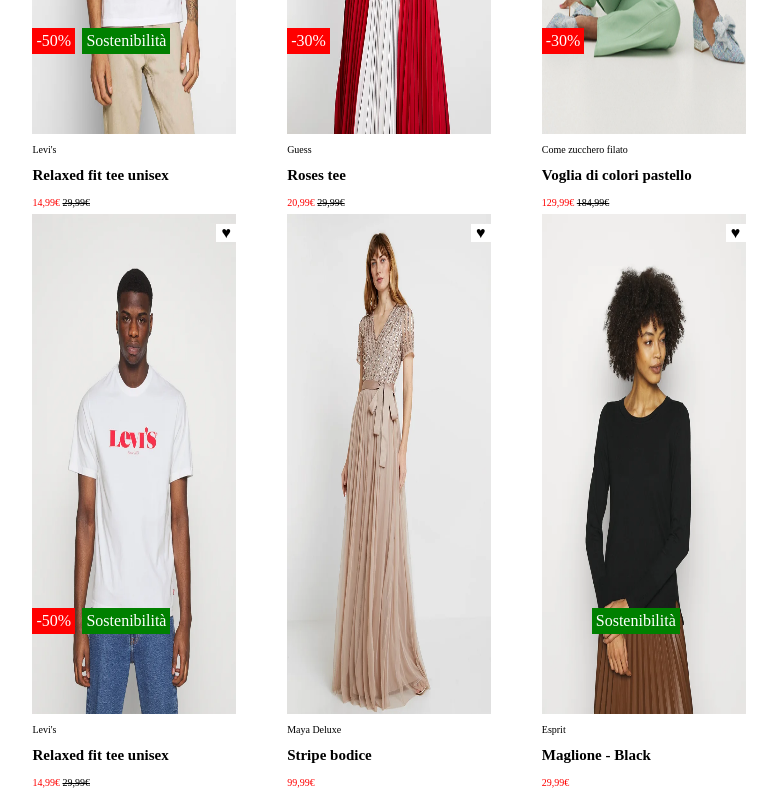
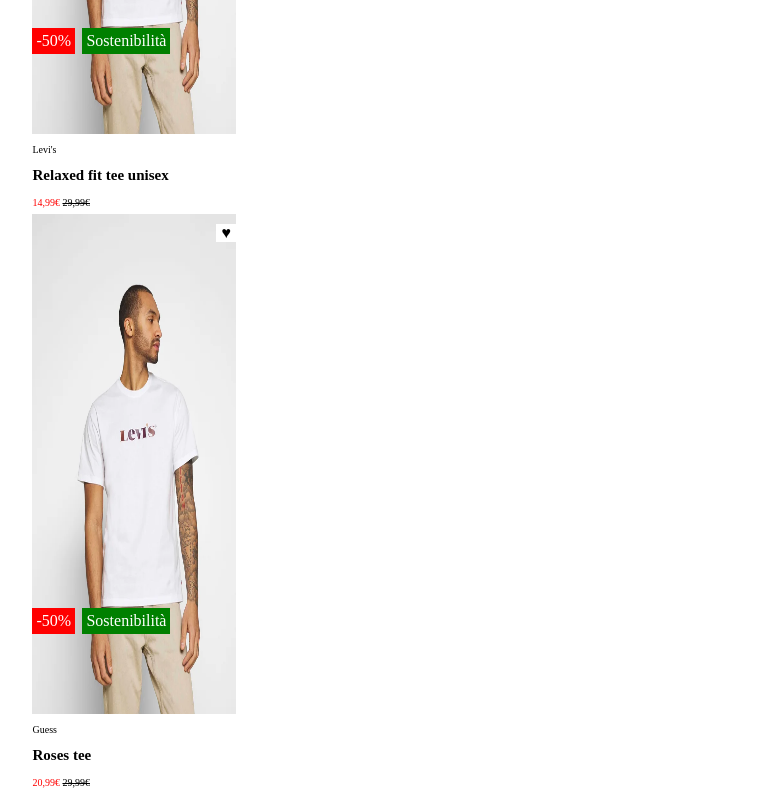
Before and after one commit to simone-nolberto/vite-boolando, a Vue app: page / in a window 1280 px wide. Shown: the part 500-1292 px from the top of the page, without its empty margins (251-1028 px from the left). Built offline with nearby package versions, Linux system fonts and the light colour scheme.

Commit message:
update with dinamic card creation

```diff
--- a/src/components/AppMain.vue
+++ b/src/components/AppMain.vue
@@ -2,6 +2,61 @@
 
 export default {
     name: 'AppMain',
+    data() {
+        return {
+            cards: [
+                {
+                    firstImg: '/public/img/1.webp',
+                    secondImg: '/public/img/1b.webp',
+                    brand: "Levi's",
+                    nome: 'Relaxed fit tee unisex',
+                    discountedPrice: '14,99€',
+                    originalPrice: '29,99€',
+                },
+                {
+                    firstImg: '/public/img/2.webp',
+                    secondImg: '/public/img/2b.webp',
+                    brand: "Guess",
+                    nome: 'Roses tee',
+                    discountedPrice: '20,99€',
+                    originalPrice: '29,99€',
+                },
+                {
+                    firstImg: '/public/img/3.webp',
+                    secondImg: '/public/img/3b.webp',
+                    brand: "Come zucchero filato",
+                    nome: 'Voglia di colori pastello',
+                    discountedPrice: '129,99€',
+                    originalPrice: '184,99€',
+                },
+                {
+                    firstImg: '/public/img/4.webp',
+                    secondImg: '/public/img/4b.webp',
+                    brand: "Levi's",
+                    nome: 'Relaxed fit tee unisex',
+                    discountedPrice: '14,99€',
+                    originalPrice: '29,99€',
+                },
+                {
+                    firstImg: '/public/img/5.webp',
+                    secondImg: '/public/img/5b.webp',
+                    brand: "Maya Deluxe",
+                    nome: 'Strip Bodice',
+                    discountedPrice: '',
+                    originalPrice: '99,99€',
+                },
+                {
+                    firstImg: '/public/img/6.webp',
+                    secondImg: '/public/img/6b.webp',
+                    brand: "Esprit",
+                    nome: 'Maglione - Black',
+                    discountedPrice: '',
+                    originalPrice: '29,99€',
+                }
+            ]
+        }
+
+    }
 }
 
 </script>
@@ -9,94 +64,25 @@
 <template>
     <main>
         <div class="container">
-            <div class="row">
+            <div class="row" v-for="card in cards">
                 <div class="col">
                     <div class="card">
                         <div class="card-body">
-                            <img src="/img/1.webp" alt="">
-                            <img class="alternative-img" src="/img/1b.webp" alt="">
+                            <img src="/public/img/1.webp" alt="">
+                            <img class="alternative-img" src="/public/img/1b.webp" alt="">
                             <div class="discount">-50%</div>
                             <div class="store-section">Sostenibilità</div>
                             <div class="saved">&hearts;</div>
                         </div>
                         <div class="card-name">
-                            <p>Levi's</p>
-                            <h2>Relaxed fit tee unisex</h2>
-                            <span class="price">14,99€</span> <span class="original-price">29,99€</span>
+                            <p>{{ card.brand }}</p>
+                            <h2>{{ card.nome }}</h2>
+                            <span class="price">{{ card.discountedPrice }}</span> <span class="original-price">{{ card.originalPrice }}</span>
                         </div>
                     </div>
                 </div>
-                <div class="col">
-                    <div class="card">
-                        <img src="/img/2.webp" alt="">
-                        <img class="alternative-img" src="/img/2b.webp" alt="">
-                        <div class="discount">-30%</div>
-                        <div class="saved">&hearts;</div>
-                        <div class="card-name">
-                            <p>Guess</p>
-                            <h2>Roses tee</h2>
-                            <span class="price">20,99€</span> <span class="original-price">29,99€</span>
-                        </div>
-                    </div>
-                </div>
-                <div class="col">
-                    <div class="card">
-                        <img src="/img/3.webp" alt="">
-                        <img class="alternative-img" src="/img/3b.webp" alt="">
-                        <div class="discount">-30%</div>
-                        <div class="saved">&hearts;</div>
-                        <div class="card-name">
-                            <p>Come zucchero filato</p>
-                            <h2>Voglia di colori pastello</h2>
-                            <span class="price">129,99€</span> <span class="original-price">184,99€</span>
-                        </div>
-                    </div>
-                </div>
-                <div class="col">
-                    <div class="card">
-                        <img src="/img/4.webp" alt="">
-                        <img class="alternative-img" src="/img/4b.webp" alt="">
-                        <div class="discount">-50%</div>
-                        <div class="store-section">Sostenibilità</div>
-                        <div class="saved">&hearts;</div>
-                        <div class="card-name">
-                            <p>Levi's</p>
-                            <h2>Relaxed fit tee unisex</h2>
-                            <span class="price">14,99€</span> <span class="original-price">29,99€</span>
-                        </div>
-                    </div>
-                </div>
-                <div class="col">
-                    <div class="card">
-                        <img src="/img/5.webp" alt="">
-                        <img class="alternative-img" src="/img/5b.webp" alt="">
-                        <div class="saved">&hearts;</div>
-                        <div class="card-name">
-                            <p>Maya Deluxe</p>
-                            <h2>Stripe bodice</h2>
-                            <span class="price">99,99€</span>
-                        </div>
-                    </div>
-                </div>
-                <div class="col">
-                    <div class="card">
-                        <img src="/img/6.webp" alt="">
-                        <img class="alternative-img" src="/img/6b.webp" alt="">
-                        <div class="store-section">Sostenibilità</div>
-                        <div class="saved">&hearts;</div>
-                        <div class="card-name">
-                            <p>Esprit</p>
-                            <h2>Maglione - Black</h2>
-                            <span class="price">29,99€</span>
-                        </div>
-                    </div>
-                </div>
+
             </div>
-
-
-
-
-
 
         </div>
     </main>
```
